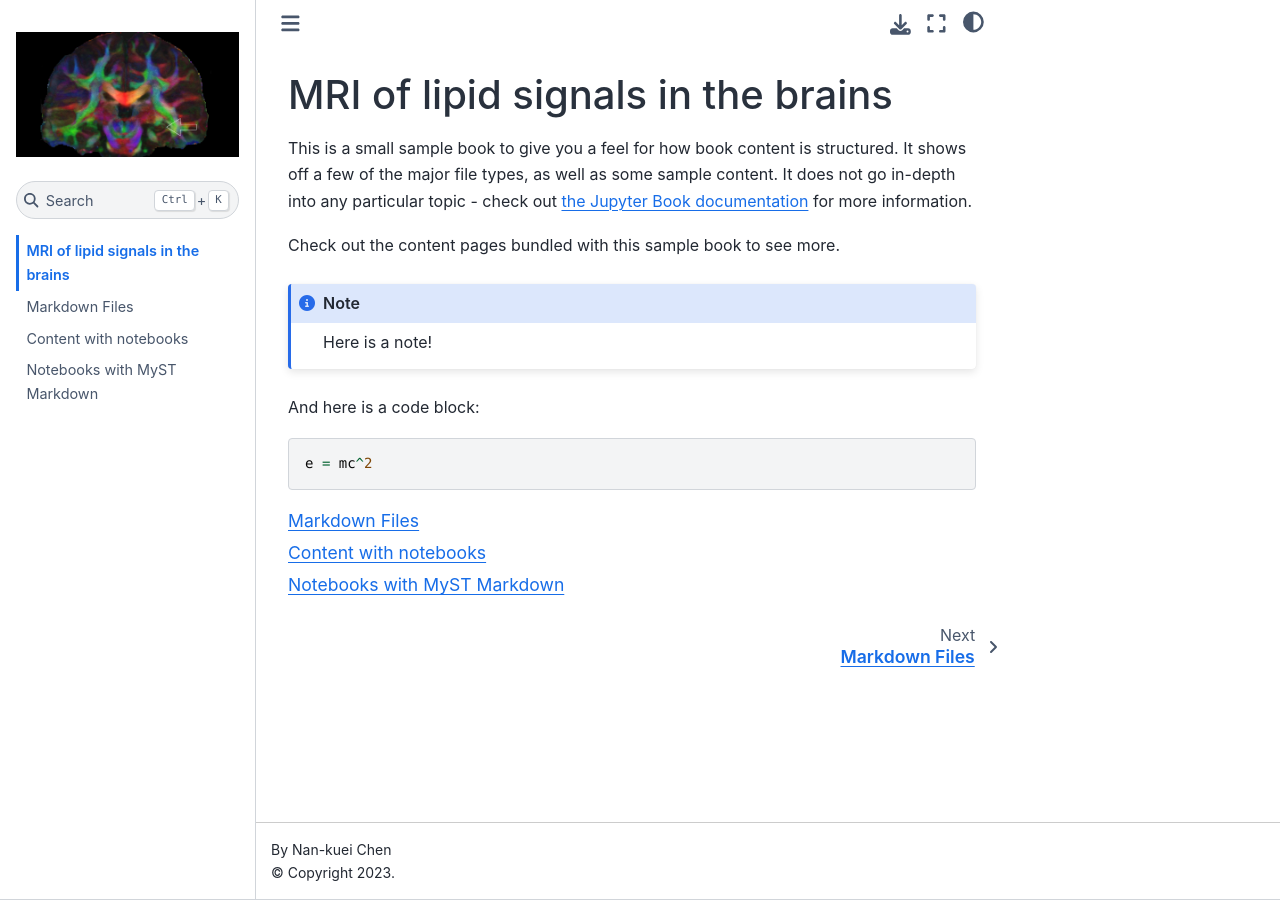
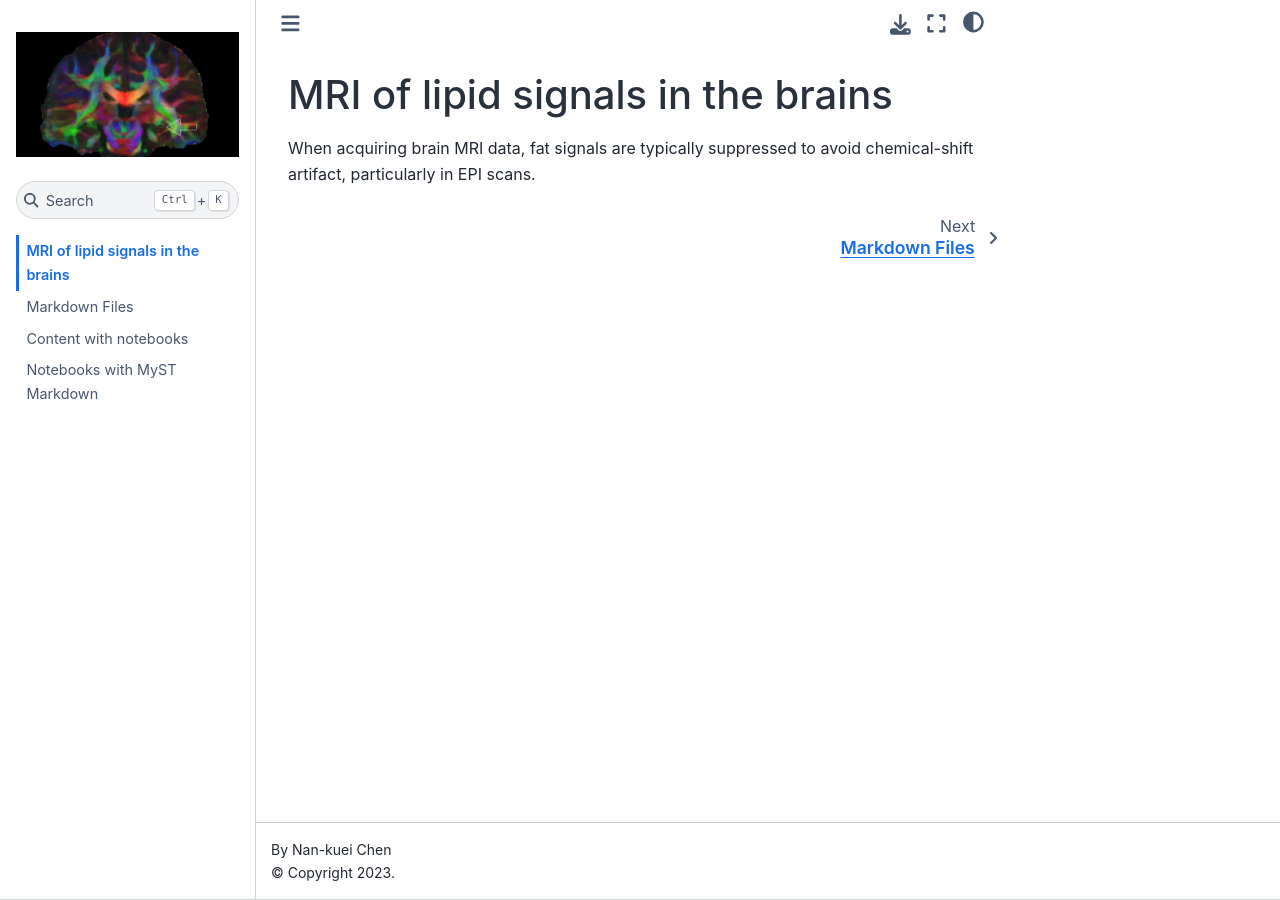
Before and after one commit to nankueichen/lipidMRI, a Jupyter Book: the page built from background.md, in a window 1280 px wide. Built offline with Jupyter Book 1.0.4 settings and Sphinx 7.4.7 and the Sphinx Book theme 1.1.4, drawn with Linux system fonts in a browser that asks for light colours.

Commit message:
Update background.md

````diff
--- a/background.md
+++ b/background.md
@@ -1,21 +1,3 @@
 # MRI of lipid signals in the brains
 
-This is a small sample book to give you a feel for how book content is
-structured.
-It shows off a few of the major file types, as well as some sample content.
-It does not go in-depth into any particular topic - check out [the Jupyter Book documentation](https://jupyterbook.org) for more information.
-
-Check out the content pages bundled with this sample book to see more.
-
-:::{note}
-Here is a note!
-:::
-
-And here is a code block:
-
-```
-e = mc^2
-```
-
-```{tableofcontents}
-```
+When acquiring brain MRI data, fat signals are typically suppressed to avoid chemical-shift artifact, particularly in EPI scans.
````
